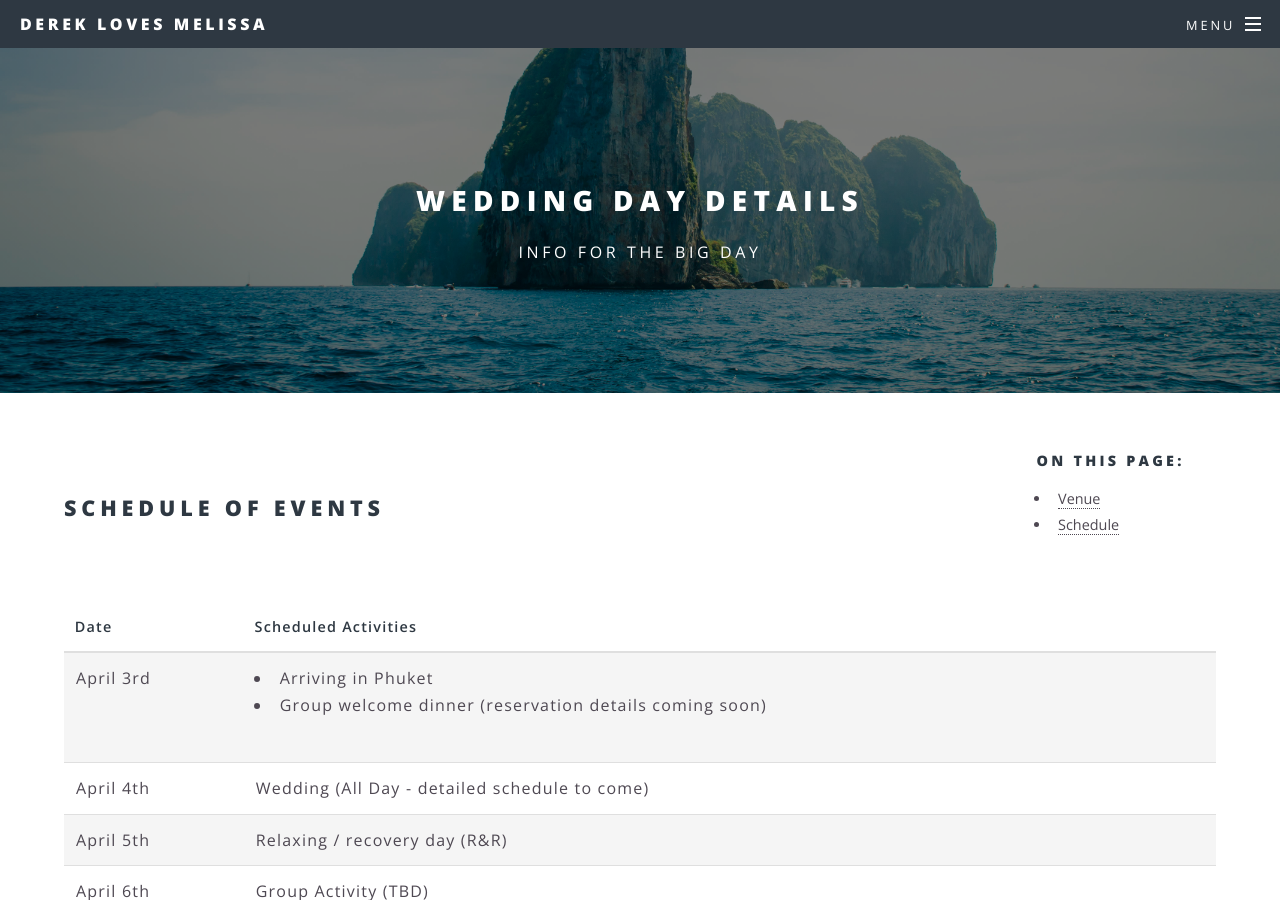
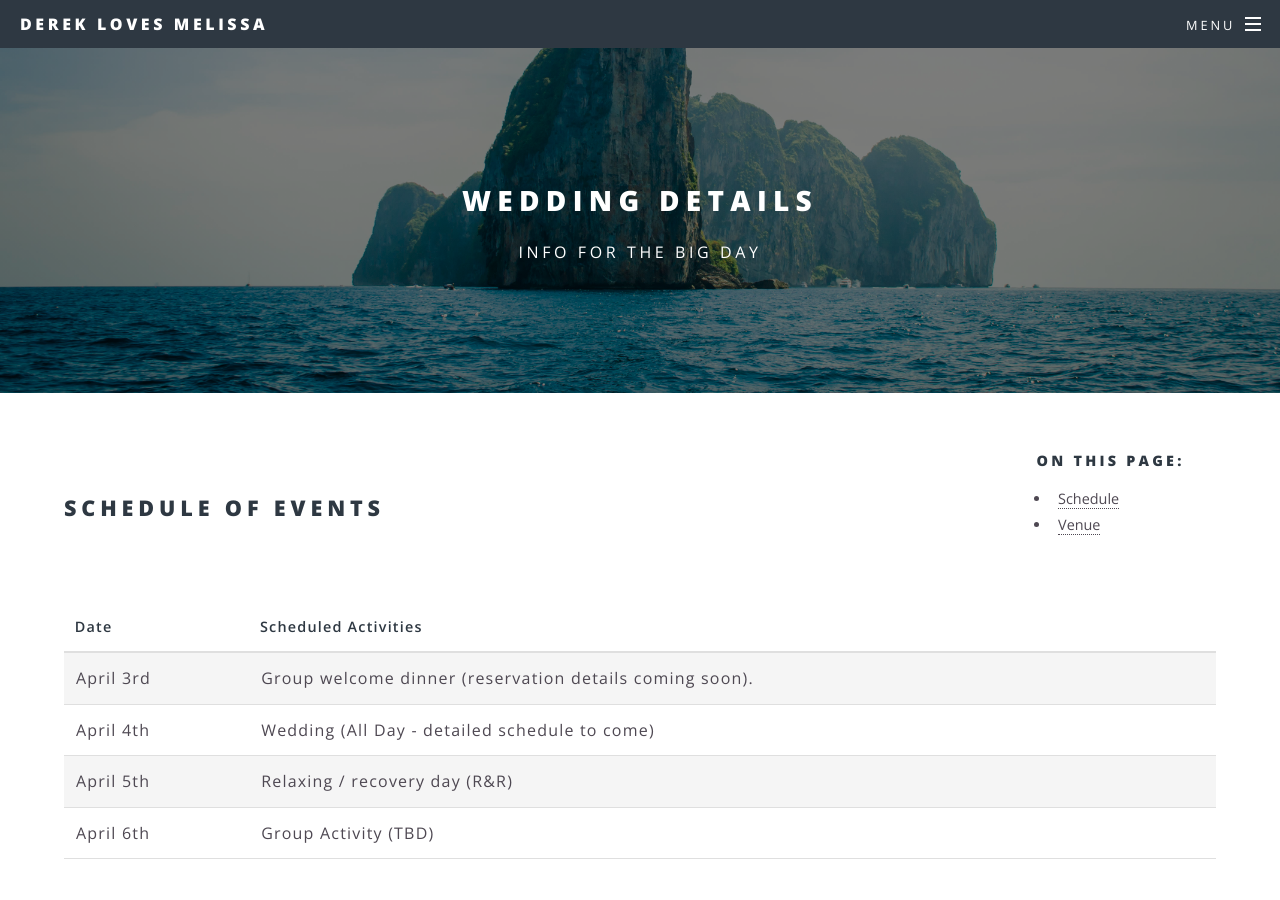
Before and after one commit to dgourlay/wedding-website, a Jekyll site: the page built from dayOfDetails.html, in a window 1280 px wide and 900 px high. Built offline with Jekyll 4.4.1, drawn with Linux system fonts in a browser that asks for light colours; a script that is not in the unit is left out.

```diff
--- a/_includes/google_maps_head.html
+++ b/_includes/google_maps_head.html
@@ -1,6 +1,7 @@
 <meta name="viewport" content="initial-scale=1.0">
 <meta charset="utf-8">
 <script>
+
     var map;
     function initMap() {
 
@@ -22,7 +23,6 @@
             // The anchor for this image is the base of the flagpole at (0, 32).
             anchor: new google.maps.Point(0, 32)
         };
-
 
         map = new google.maps.Map(document.getElementById('map'), {
             center: mapCenter,
--- a/dayOfDetails.html
+++ b/dayOfDetails.html
@@ -1,6 +1,6 @@
 ---
 layout: angular_default
-title: Wedding Day Details
+title: Wedding Details
 ---
 
 <article id="main3">
@@ -13,8 +13,8 @@ title: Wedding Day Details
         <div class="inner tableOfContents">
             <h4>On this page:</h4>
             <ul>
+                <li><a href="#schedule">Schedule</a></li>
                 <li><a href="#venue">Venue</a></li>
-                <li><a href="#schedule">Schedule</a></li>
             </ul>
         </div>
         <div class="inner">
@@ -27,12 +27,7 @@ title: Wedding Day Details
                 <tbody>
                 <tr>
                     <td>April 3rd</td>
-                    <td>
-                        <ul>
-                            <li>Arriving in Phuket</li>
-                            <li>Group welcome dinner (reservation details coming soon)</li>
-                        </ul>
-                    </td>
+                    <td>Group welcome dinner (reservation details coming soon).</td>
                 </tr>
                 <tr>
                     <td>April 4th</td>
```
Also changed, not shown: accommodations.html (+10 -8 lines).
